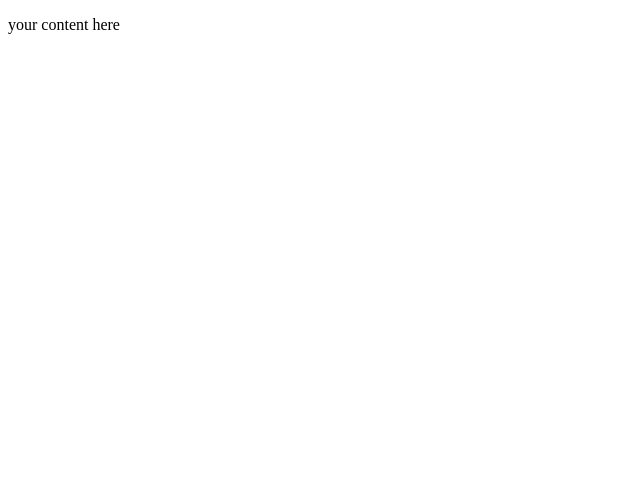
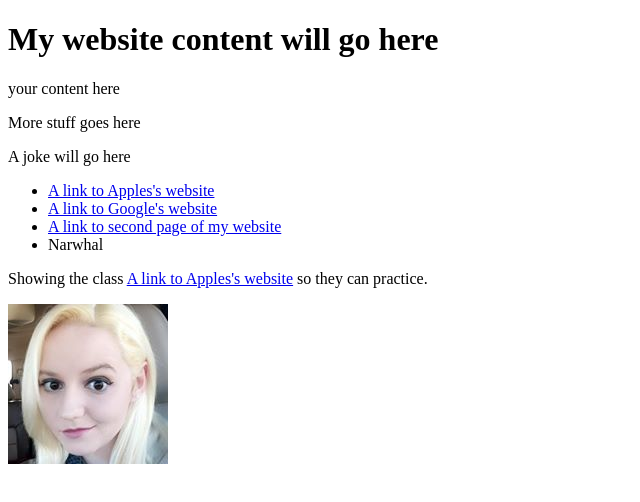
Before and after one commit to J4502-ss17/jenniferlitherland, a plain HTML site: page Index2.html in a window 1280 px wide. Shown: the whole page, without its empty margins (0-640 px from the left). Drawn offline with Linux system fonts and the light colour scheme.

Commit message:
Addded image, formated bullets, added new content

```diff
--- a/Index2.html
+++ b/Index2.html
@@ -11,7 +11,22 @@
 
 <body>
 <!--This is a comment. It won't show up in your browser, only in the page source-->
+  <h1>My website content will go here</h1>
 	<p> your content here</p>
+  <p> More stuff goes here</p>
+  <p> A joke will go here</p>
+
+  <ul>
+    <li><a href="http://www.apple.com">A link to Apples's website</a></li>
+    <li><a href="http://www.google.com">A link to Google's website</a></li>
+    <li>  <a href="Index3.html">A link to second page of my website</a></li>
+    <li>Narwhal</li>
+  </ul>
+
+  <p>Showing the class <a href="http://www.apple.com">A link to Apples's website</a> so they can practice.</p>
+
+  <img src="profile.jpg" alt="A picture of me, Jennifer Litherland" />
+
 </body>
 
 </html>
```
Also changed, not shown: Index3.html (added, +17 -0 lines), profile.jpg (added).
